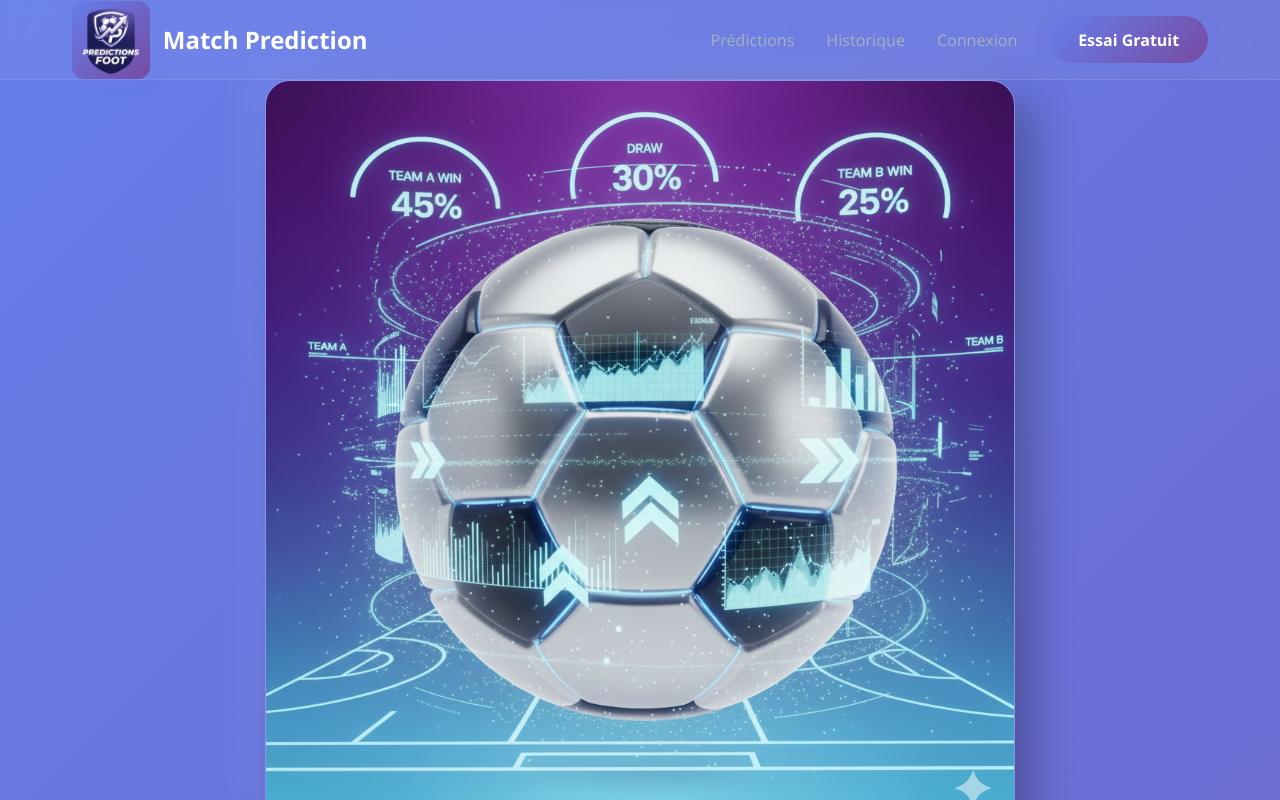
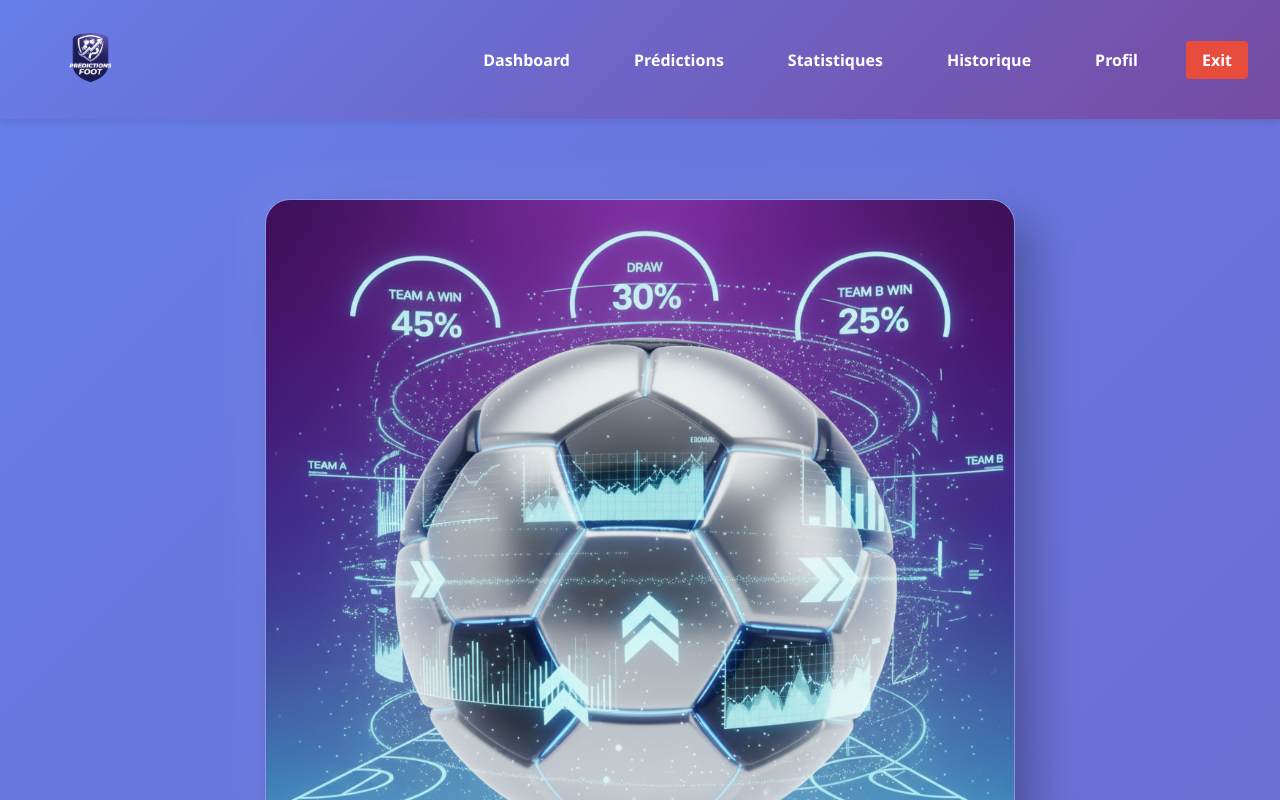
Before and after one commit to EdileneSilva/Match-Prediction-App, a Vue app in the folder match_prediction_app-front/: page / in a window 1280 px wide. Shown: the top 800 px of the page. Built offline with nearby package versions, Linux system fonts and the light colour scheme.

Commit message:
fix(landing): navbar modification

```diff
--- a/match_prediction_app-front/src/components/landing/NavBar.vue
+++ /dev/null
@@ -1,117 +0,0 @@
-<script setup>
-import { RouterLink } from 'vue-router';
-</script>
-
-<template>
-  <nav class="navbar">
-    <div class="nav-container">
-      <div class="nav-logo">
-        <div class="logo-icon">
-          <img src="@/assets/logo.png" alt="logo" />
-        </div>
-        <span>Match Prediction</span>
-      </div>
-
-      <div class="nav-links">
-        <RouterLink to="/predictions" class="nav-link">Prédictions</RouterLink>
-        <RouterLink to="/history" class="nav-link">Historique</RouterLink>
-        <RouterLink to="/login" class="nav-link">Connexion</RouterLink>
-        <RouterLink to="/register" class="nav-btn">Essai Gratuit</RouterLink>
-      </div>
-    </div>
-  </nav>
-</template>
-
-<style scoped>
-.navbar {
-  position: fixed;
-  top: 0;
-  left: 0;
-  right: 0;
-  height: 80px;
-  background: rgba(255, 255, 255, 0.05);
-  backdrop-filter: blur(10px);
-  -webkit-backdrop-filter: blur(10px);
-  border-bottom: 1px solid rgba(255, 255, 255, 0.1);
-  z-index: 1000;
-  display: flex;
-  align-items: center;
-}
-
-.nav-container {
-  width: 100%;
-  max-width: 1200px;
-  margin: 0 auto;
-  padding: 0 2rem;
-  display: flex;
-  justify-content: space-between;
-  align-items: center;
-}
-
-.nav-logo {
-  display: flex;
-  align-items: center;
-  gap: 0.8rem;
-  font-size: 1.5rem;
-  font-weight: 700;
-  color: white;
-  text-decoration: none;
-}
-
-.logo-icon {
-  width: 78px;
-  height: 78px;
-  background: linear-gradient(135deg, #667eea, #764ba2);
-  border-radius: 12px;
-  display: flex;
-  align-items: center;
-  justify-content: center;
-  box-shadow: 0 4px 15px rgba(102, 126, 234, 0.3);
-  overflow: hidden;
-}
-
-.logo-icon img {
-  width: 200%;
-  height: 200%;
-  object-fit: contain;
-}
-
-.nav-links {
-  display: flex;
-  align-items: center;
-  gap: 2rem;
-}
-
-.nav-link {
-  color: #a0aec0;
-  text-decoration: none;
-  font-weight: 500;
-  transition: color 0.3s ease;
-}
-
-.nav-link:hover {
-  color: white;
-}
-
-.nav-btn {
-  background: linear-gradient(135deg, #667eea, #764ba2);
-  color: white;
-  padding: 0.8rem 1.8rem;
-  border-radius: 50px;
-  font-weight: 600;
-  text-decoration: none;
-  transition: all 0.3s ease;
-  box-shadow: 0 4px 15px rgba(102, 126, 234, 0.3);
-}
-
-.nav-btn:hover {
-  transform: translateY(-2px);
-  box-shadow: 0 6px 20px rgba(102, 126, 234, 0.4);
-}
-
-@media (max-width: 768px) {
-  .nav-links {
-    gap: 1rem;
-  }
-}
-</style>
--- a/match_prediction_app-front/src/views/LandingView.vue
+++ b/match_prediction_app-front/src/views/LandingView.vue
@@ -1,6 +1,6 @@
 <script setup>
 import { onMounted, nextTick } from 'vue';
-import NavBar from '@/components/landing/NavBar.vue';
+import NavBar from '@/components/NavigationBar.vue';
 import HeroSection from '@/components/landing/HeroSection.vue';
 import StatsSection from '@/components/landing/StatsSection.vue';
 import FeaturesSection from '@/components/landing/FeaturesSection.vue';
```
